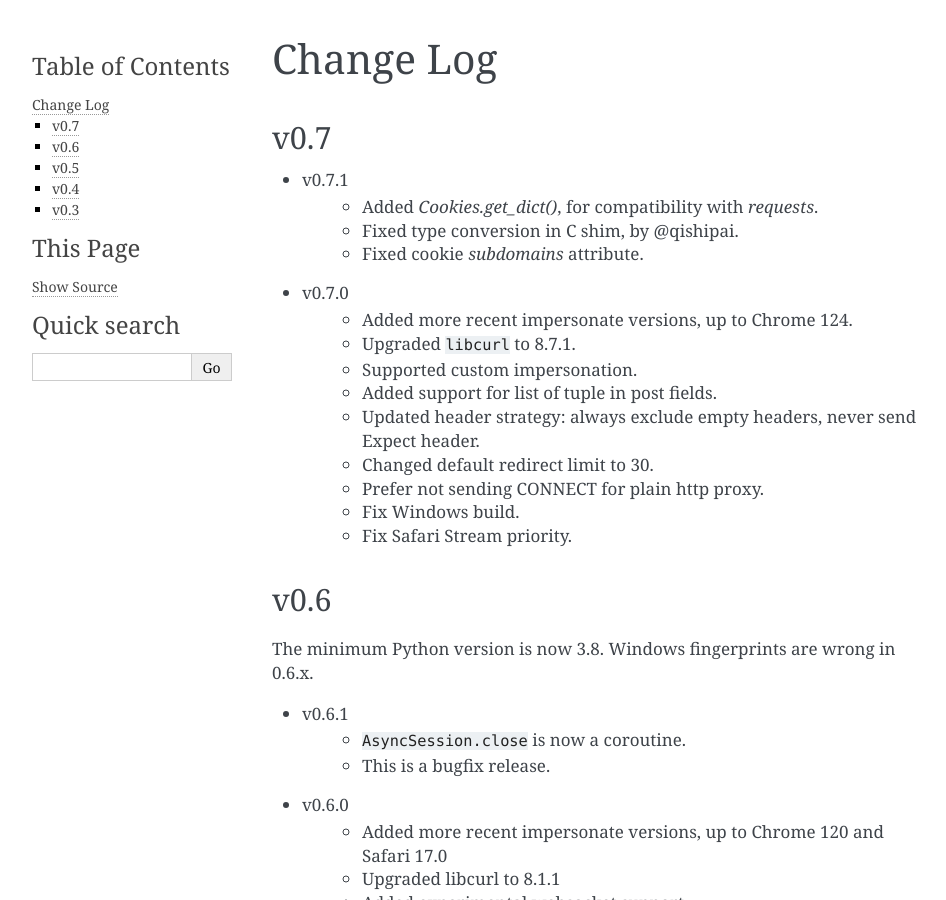
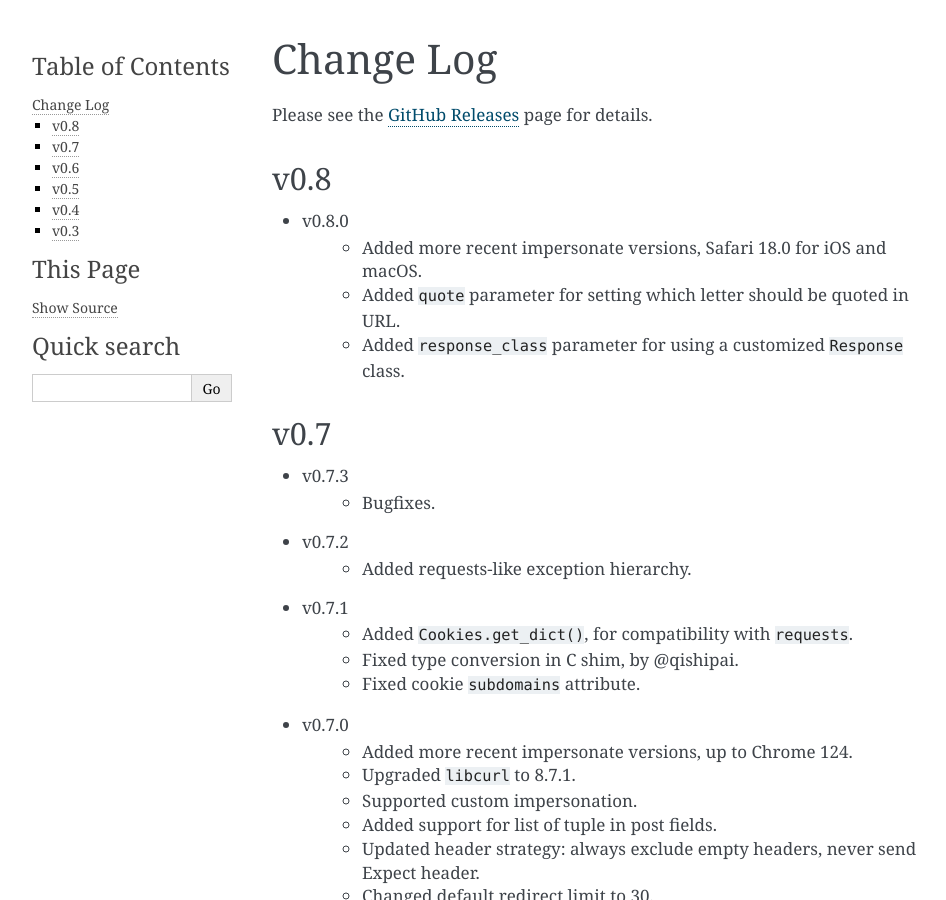
Before and after one commit to lexiforest/curl_cffi, a Sphinx documentation site: the page built from docs/changelog.rst, in a window 1280 px wide and 900 px high. Shown: the whole window, without its empty margins (148-1094 px from the left). Built offline with Sphinx 7.4.7, drawn with Linux system fonts in a browser that asks for light colours.

Commit message:
Update changelog

```diff
--- a/docs/changelog.rst
+++ b/docs/changelog.rst
@@ -1,13 +1,29 @@
 Change Log
 ==========
+
+Please see the `GitHub Releases <https://github.com/lexiforest/curl_cffi/releases>`_ page for details.
+
+v0.8
+----
+
+- v0.8.0
+    - Added more recent impersonate versions, Safari 18.0 for iOS and macOS.
+    - Added ``quote`` parameter for setting which letter should be quoted in URL.
+    - Added ``response_class`` parameter for using a customized ``Response`` class.
 
 v0.7
 ----
 
+- v0.7.3
+    - Bugfixes.
+
+- v0.7.2
+    - Added requests-like exception hierarchy.
+
 - v0.7.1
-    - Added `Cookies.get_dict()`, for compatibility with `requests`.
+    - Added ``Cookies.get_dict()``, for compatibility with ``requests``.
     - Fixed type conversion in C shim, by @qishipai.
-    - Fixed cookie `subdomains` attribute.
+    - Fixed cookie ``subdomains`` attribute.
 
 - v0.7.0
     - Added more recent impersonate versions, up to Chrome 124.
```
